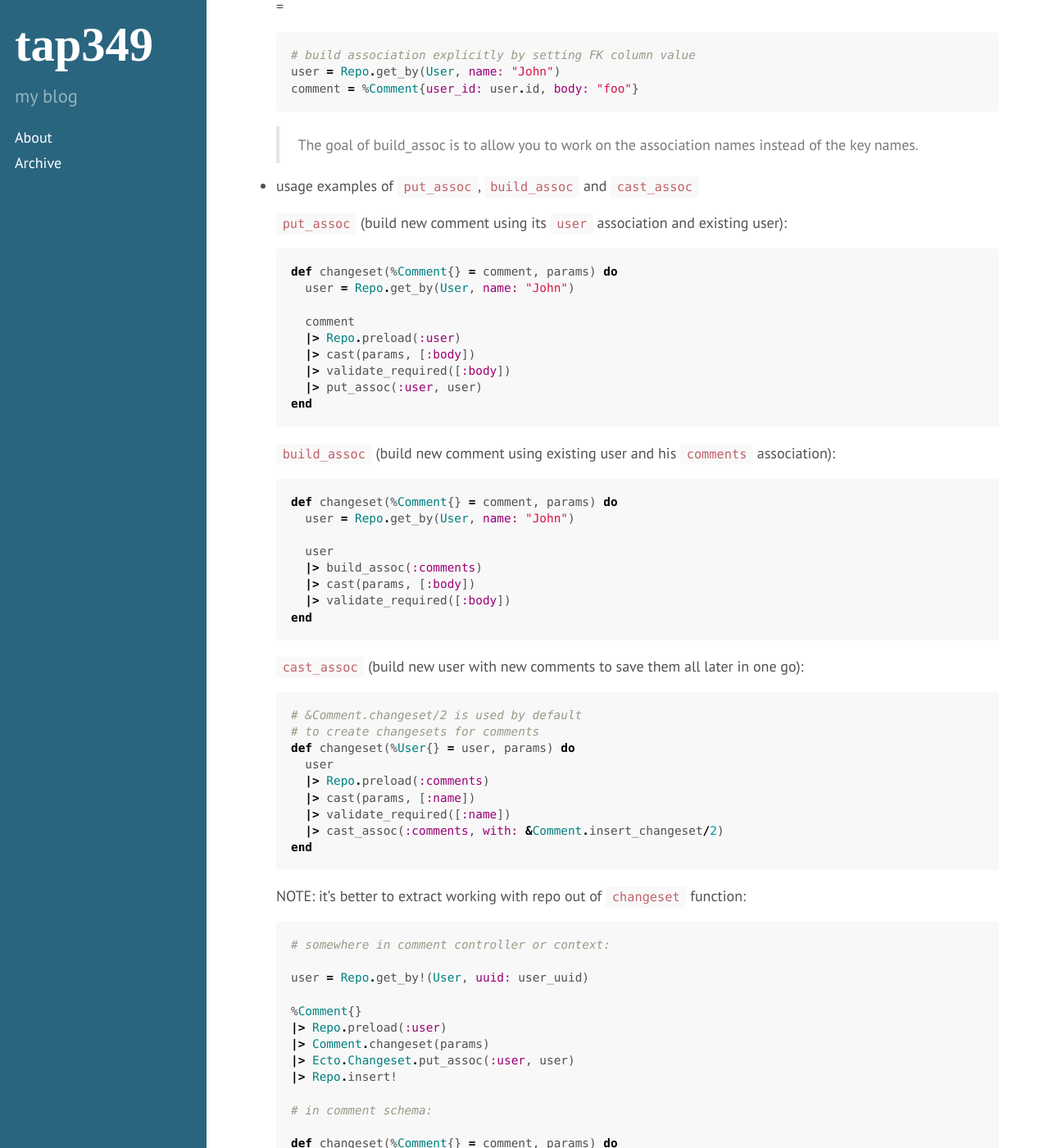
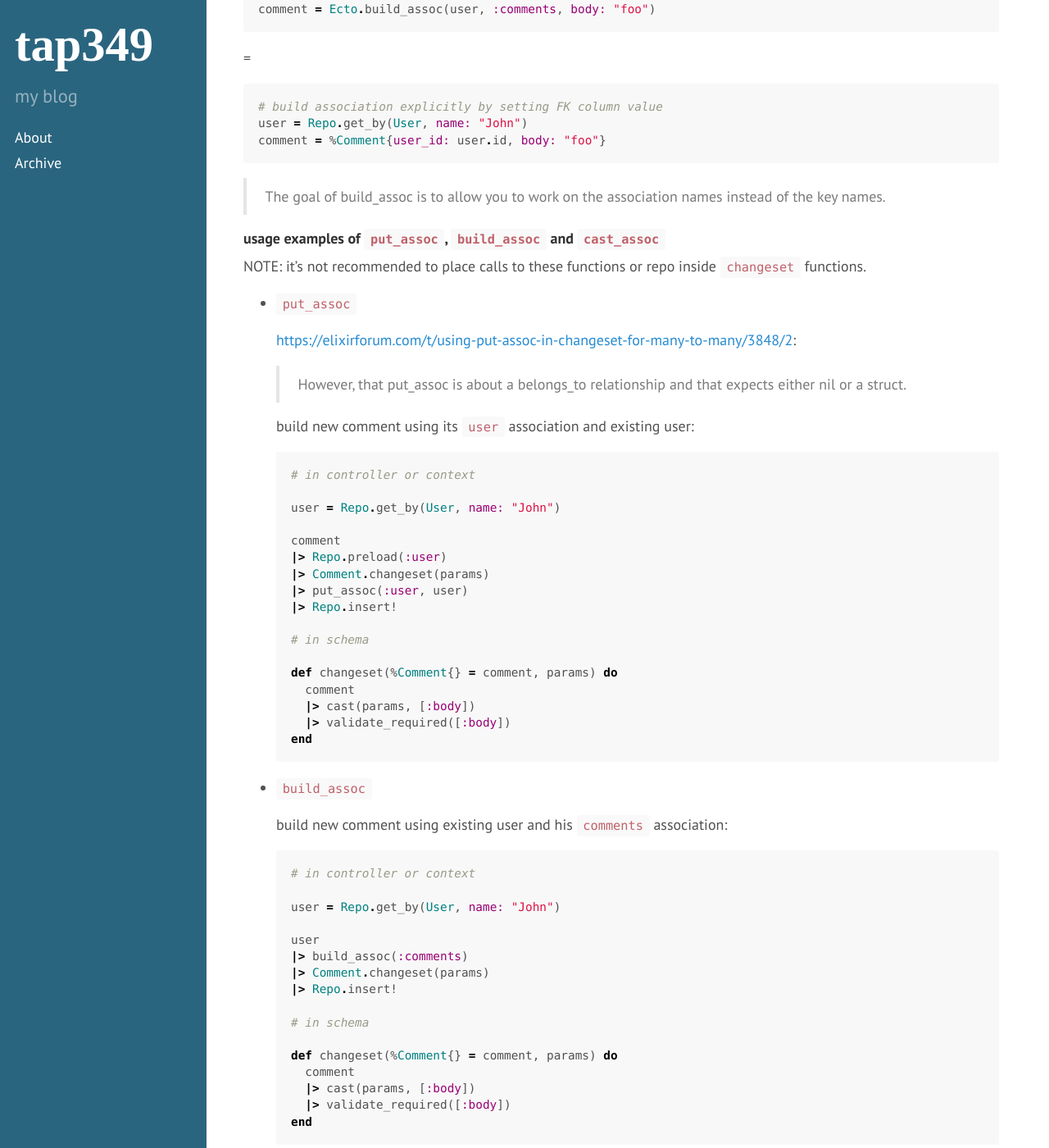
Before and after one commit to tap349/tap349.github.io, a Jekyll site: the page built from _posts/2017-07-27-phoenix-ecto.md, in a window 1280 px wide and 1400 px high, scrolled down 3445 px. Shown: the whole window at 82% size. Built offline with Jekyll 4.4.1, drawn with Linux system fonts in a browser that asks for light colours; some of the changed text lies outside the part shown.

Commit message:
update 2017-07-29_02:28:10

````diff
--- a/_posts/2017-07-27-phoenix-ecto.md
+++ b/_posts/2017-07-27-phoenix-ecto.md
@@ -116,104 +116,122 @@
 
 ### building associations
 
-- `put_assoc` vs. `cast_assoc`
+#### `put_assoc` vs. `cast_assoc`
 
-  - <https://medium.com/coryodaniel/til-elixir-ecto-put-assoc-vs-cast-assoc-7c80f35f6e6>
-  - <https://hexdocs.pm/ecto/Ecto.Changeset.html#cast_assoc/3>
+- <https://medium.com/coryodaniel/til-elixir-ecto-put-assoc-vs-cast-assoc-7c80f35f6e6>
+- <https://hexdocs.pm/ecto/Ecto.Changeset.html#cast_assoc/3>
 
-  when using `put_assoc` you usually supply existing association (either
-  association struct or changeset - say, `user` when creating a `comment`)
-  while when using `cast_assoc` you specify association name to retrieve
-  from supplied params and expect it to be created alongside the parent struct
-  (like when using `accepts_nested_attributes_for` in Rails).
+when using `put_assoc` you usually supply existing association (either
+association struct or changeset - say, `user` when creating a `comment`)
+while when using `cast_assoc` you specify association name to retrieve
+from supplied params and expect it to be created alongside the parent struct
+(like when using `accepts_nested_attributes_for` in Rails).
 
-  though in both cases corresponding association should be preloaded
-  (of course it only makes sense when parent struct has id field but
-  it doesn't raise error otherwise).
+though in both cases corresponding association should be preloaded
+(of course it only makes sense when parent struct has id field but
+it doesn't raise error otherwise).
 
-- `build_assoc` vs. building association explicitly
+#### `build_assoc` vs. building association explicitly
 
-  <https://elixirforum.com/t/why-do-we-have-ecto-build-assoc/4152>
+<https://elixirforum.com/t/why-do-we-have-ecto-build-assoc/4152>
+
+```elixir
+# build association using parent struct and association name
+user = Repo.get_by(User, name: "John")
+comment = Ecto.build_assoc(user, :comments, body: "foo")
+```
+
+=
+
+```elixir
+# build association explicitly by setting FK column value
+user = Repo.get_by(User, name: "John")
+comment = %Comment{user_id: user.id, body: "foo"}
+```
+
+> The goal of build_assoc is to allow you to work on
+> the association names instead of the key names.
+
+#### usage examples of `put_assoc`, `build_assoc` and `cast_assoc`
+
+NOTE: it's not recommended to place calls to these functions or repo inside
+      `changeset` functions.
+
+- `put_assoc`
+
+  <https://elixirforum.com/t/using-put-assoc-in-changeset-for-many-to-many/3848/2>:
+
+  > However, that put_assoc is about a belongs_to relationship and that expects
+  > either nil or a struct.
+
+  build new comment using its `user` association and existing user:
 
   ```elixir
-  # build association using parent struct and association name
+  # in controller or context
+
   user = Repo.get_by(User, name: "John")
-  comment = Ecto.build_assoc(user, :comments, body: "foo")
-  ```
 
-  =
+  comment
+  |> Repo.preload(:user)
+  |> Comment.changeset(params)
+  |> put_assoc(:user, user)
+  |> Repo.insert!
 
-  ```elixir
-  # build association explicitly by setting FK column value
-  user = Repo.get_by(User, name: "John")
-  comment = %Comment{user_id: user.id, body: "foo"}
-  ```
+  # in schema
 
-  > The goal of build_assoc is to allow you to work on
-  > the association names instead of the key names.
-
-- usage examples of `put_assoc`, `build_assoc` and `cast_assoc`
-
-  `put_assoc` (build new comment using its `user` association and existing user):
-
-  ```elixir
   def changeset(%Comment{} = comment, params) do
-    user = Repo.get_by(User, name: "John")
-
     comment
-    |> Repo.preload(:user)
-    |> cast(params, [:body])
-    |> validate_required([:body])
-    |> put_assoc(:user, user)
-  end
-  ```
-
-  `build_assoc` (build new comment using existing user and his `comments` association):
-
-  ```elixir
-  def changeset(%Comment{} = comment, params) do
-    user = Repo.get_by(User, name: "John")
-
-    user
-    |> build_assoc(:comments)
     |> cast(params, [:body])
     |> validate_required([:body])
   end
   ```
 
-  `cast_assoc` (build new user with new comments to save them all later in one go):
+- `build_assoc`
+
+  build new comment using existing user and his `comments` association:
 
   ```elixir
-  # &Comment.changeset/2 is used by default
-  # to create changesets for comments
-  def changeset(%User{} = user, params) do
-    user
-    |> Repo.preload(:comments)
-    |> cast(params, [:name])
-    |> validate_required([:name])
-    |> cast_assoc(:comments, with: &Comment.insert_changeset/2)
-  end
-  ```
+  # in controller or context
 
-  NOTE: it's better to extract working with repo out of `changeset` function:
+  user = Repo.get_by(User, name: "John")
 
-  ```elixir
-  # somewhere in comment controller or context:
-
-  user = Repo.get_by!(User, uuid: user_uuid)
-
-  %Comment{}
-  |> Repo.preload(:user)
+  user
+  |> build_assoc(:comments)
   |> Comment.changeset(params)
-  |> Ecto.Changeset.put_assoc(:user, user)
   |> Repo.insert!
 
-  # in comment schema:
+  # in schema
 
   def changeset(%Comment{} = comment, params) do
     comment
     |> cast(params, [:body])
     |> validate_required([:body])
+  end
+  ```
+
+- `cast_assoc`
+
+  build new user with new comments to save them all later in one go:
+
+  ```elixir
+  # in controller or context
+
+  user = %User{}
+
+  user
+  |> Repo.preload(:comments)
+  |> User.changeset(params)
+  |> cast_assoc(:comments, with: &Comment.insert_changeset/2)
+  |> Repo.insert!
+
+  # in schema
+
+  # &Comment.changeset/2 is used by default
+  # to create changesets for comments
+  def changeset(%User{} = user, params) do
+    user
+    |> cast(params, [:name])
+    |> validate_required([:name])
   end
   ```
 
````
